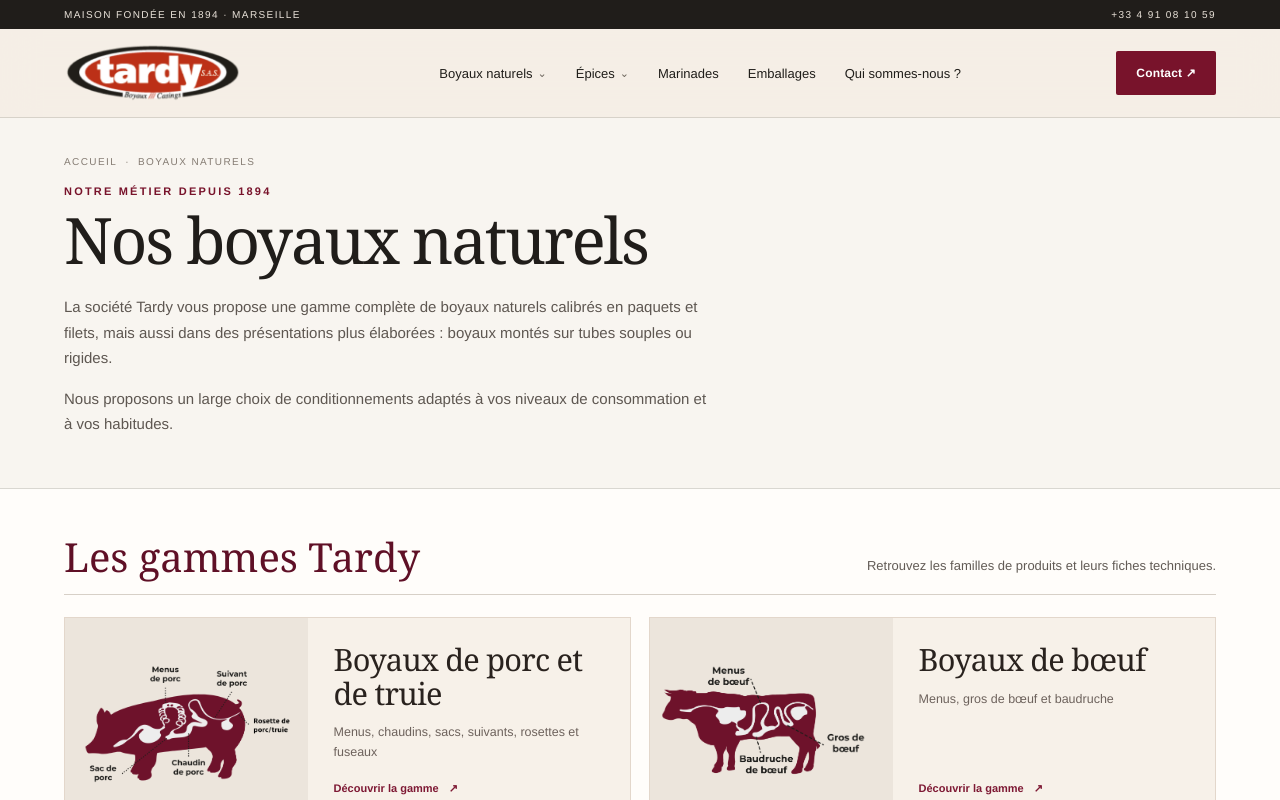
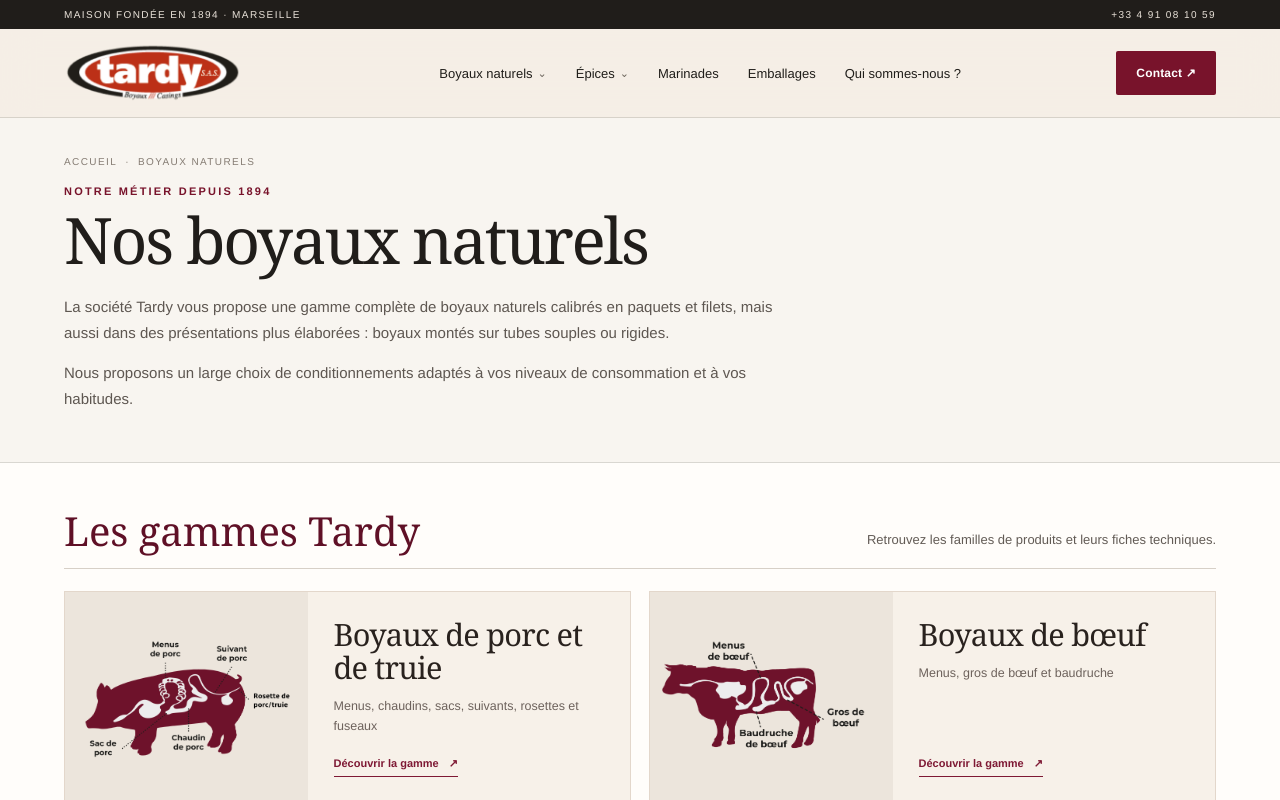
Before and after one commit to MMAtest/tardy, a Next.js app: page /nos-produits in a window 1280 px wide. Shown: the top 800 px of the page. Built offline with nearby package versions, Linux system fonts and the light colour scheme.

Commit message:
fix: adjust boyaux intro and newsletter photo placement

```diff
--- a/app/wordpress-parity.css
+++ b/app/wordpress-parity.css
@@ -191,3 +191,10 @@
 @media(prefers-reduced-motion: reduce) {
   .legacyCategoryCard, .legacyAnatomy>summary span { transition: none; }
 }
+
+/* The main natural-casings intro is text-only: the pig diagram remains
+   available below in the optional interactive anatomy section. */
+.legacyNaturalIntro.legacyNaturalIntroTextOnly {
+  display: block;
+  max-width: 860px;
+}
```
